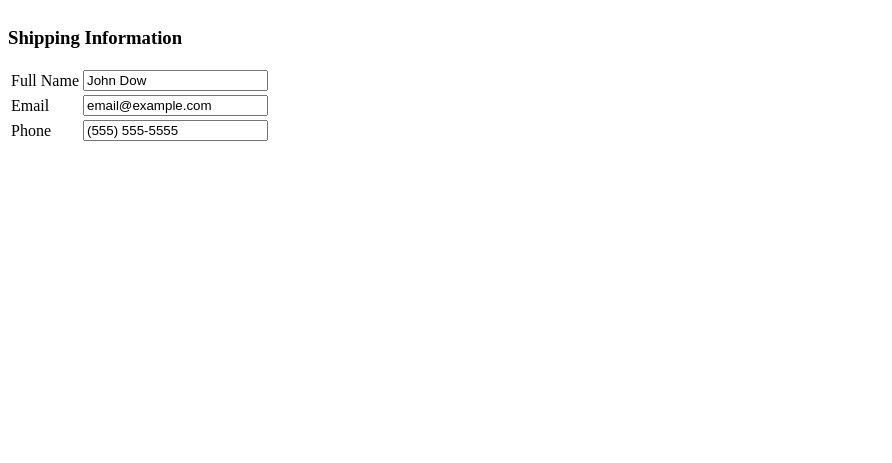
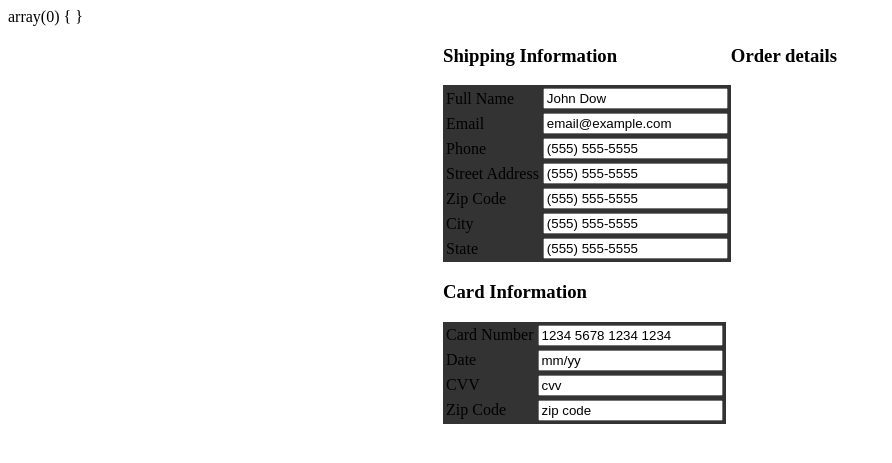
Before and after one commit to dariomolina93/Barber-Website, a PHP site: page /checkout.php in a window 1280 px wide. Shown: the top 463 px of the page, without its empty margins (0-892 px from the left). Run offline with PHP 8.4, Linux system fonts and the light colour scheme.

Commit message:
Fixed error in price at cart.php, continued working on checkout page.

```diff
--- a/php/cart.php
+++ b/php/cart.php
@@ -8,7 +8,7 @@
     <?php
 
 		session_start();
-
+		//var_dump($_SESSION);
 
         if(!empty($_POST))
         {
@@ -108,7 +108,7 @@
 
                                 for($i = 0; $i < $_SESSION['orders']; $i++)
                                 {
-                                    $total += $_SESSION[$i.'a']["price"];
+                                    $total += (float)$_SESSION[$i.'a']["price"] * (float)$_SESSION[$i.'a']["quantity"];
                                 }
 
                                 echo "$".number_format((float)$total, 2, '.', '') ;
@@ -118,7 +118,7 @@
                    </div>
 
                    <div style="display:flex;">
-                       <button style='width: 200px; height: 40px; margin-left:auto;'><a href='home.php' style='color: #555555;'>Continue Shopping</a></button>
+                       <button class = 'buttonCheckout'><a href='home.php' style='color: #555555;'>Continue Shopping</a></button>
                        <input style="margin-right:auto; margin-left:15px; background-color: #555555; color: white;"class='submit' type="submit" value="Checkout">
                    </div>
                </form>
--- a/php/checkout.php
+++ b/php/checkout.php
@@ -8,15 +8,16 @@
         <?php
 		    session_start();
 
+		   var_dump($_POST);
 
 		?>
 
 	    <form method="POST" action="confirmation.php">
 	        <div id="mainAction" style="display:flex;">
 
-	            <div>
+	            <div id="shipInfo" style="margin-left: auto;">
 	                <h3>Shipping Information</h3>
-	                <table>
+	                <table bgcolor="#333333">
 	                    <tr>
 	                        <td>Full Name</td>
 	                        <td><input required type="text" name="fullName" value="John Dow"></td>
@@ -28,12 +29,61 @@
 
 	                    <tr>
 	                        <td>Phone</td>
-	                        <td><input required type="tel" name="phone" value="(555) 555-5555"></td>
+	                        <td><input required type="text" name="phone" value="(555) 555-5555"></td>
+	                    </tr>
+
+	                    <tr>
+	                        <td>Street Address</td>
+	                        <td><input required type="text" name="phone" value="(555) 555-5555"></td>
+	                    </tr>
+
+	                    <tr>
+	                        <td>Zip Code</td>
+	                        <td><input required type="text" name="phone" value="(555) 555-5555"></td>
+	                    </tr>
+
+	                    <tr>
+	                        <td>City</td>
+	                        <td><input required type="text" name="phone" value="(555) 555-5555"></td>
+	                    </tr>
+	                     <tr>
+	                        <td>State</td>
+	                        <td><input required type="text" name="phone" value="(555) 555-5555"></td>
 	                    </tr>
 	                </table>
 
+	               	<div id="cardInfo">
+                		<h3>Card Information</h3>
+
+
+                		<table bgcolor="#333333">
+	                    <tr>
+	                        <td>Card Number</td>
+	                        <td><input required type="text" name="cardNumber" value="1234 5678 1234 1234"></td>
+	                    </tr>
+	                    <tr>
+	                        <td>Date</td>
+	                        <td><input  required type="text" name="mm/yy" value="mm/yy"></td>
+	                    </tr>
+
+	                    <tr>
+	                        <td>CVV</td>
+	                        <td><input  required type="text" name="cvv" value="cvv"></td>
+	                    </tr>
+
+	                    <tr>
+	                        <td>Zip Code</td>
+	                        <td><input  required type="text" name="zipCodeCard" value="zip code"></td>
+	                    </tr>
+	                </table>
+                	</div>
+
 	            </div>
-                <div></div>
+                <div id="orderDetails" style="margin-right: auto;">
+                	<h3>Order details</h3>
+
+
+                </div>
 	        </div>
 
 	    </form>
--- a/php/contact.php
+++ b/php/contact.php
@@ -16,9 +16,9 @@
 
                 <div style= "text-align:right;">
 
-                    <a href="[full link to your Facebook page]">
-                        <img style="padding-right: 40px;" title="checkout" alt="checkout" src="http://cdn.mysitemyway.com/icons-watermarks/flat-circle-white-on-black/bfa/bfa_shopping-cart/bfa_shopping-cart_flat-circle-white-on-black_512x512.png" width="80" height="80" />
-                        </a>
+                    <a href="cart.php">
+                        <img  class ='cartLogo' title="checkout" alt="checkout" src="cartLogo.png"/>
+                    </a>
 
                 </div>
 
--- a/php/home.php
+++ b/php/home.php
@@ -2,7 +2,7 @@
     <head>
         <title>Gomez The Barber</title>
         <link rel="stylesheet" href="../css/style.css">
-          <script src="https://code.jquery.com/jquery-1.12.4.js"></script>
+        <script src="https://code.jquery.com/jquery-1.12.4.js"></script>
 
     </head>
 
@@ -27,7 +27,7 @@
                 <div style= "text-align:right;">
 
                     <a href="cart.php">
-                        <img style="padding-right: 40px;" title="checkout" alt="checkout" src="cartLogo.png" width="80" height="80" />
+                        <img  class ='cartLogo' title="checkout" alt="checkout" src="cartLogo.png"/>
                     </a>
 
                 </div>
--- a/php/shop.php
+++ b/php/shop.php
@@ -26,7 +26,7 @@
                 <div style= "text-align:right;">
 
                     <a href="cart.php">
-                        <img style="padding-right: 40px;" title="checkout" alt="checkout" src="http://cdn.mysitemyway.com/icons-watermarks/flat-circle-white-on-black/bfa/bfa_shopping-cart/bfa_shopping-cart_flat-circle-white-on-black_512x512.png" width="80" height="80" />
+                        <img  class ='cartLogo' title="checkout" alt="checkout" src="cartLogo.png"/>
                     </a>
 
                 </div>
```
Also changed, not shown: css/style.css (+28 -0 lines), php/about.php (+4 -4 lines).
